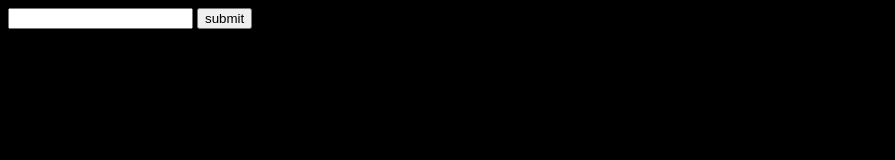
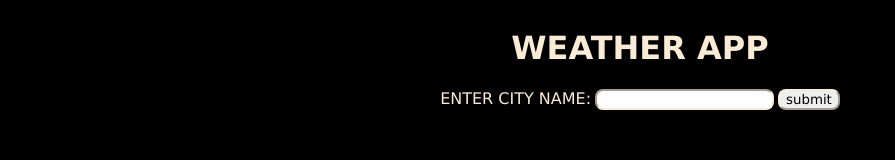
Before and after one commit to CulturalProfessor/Weather-App, a plain HTML site: page index.html in a window 1280 px wide. Shown: the whole page, without its empty margins (0-895 px from the left). Drawn offline with Linux system fonts and the light colour scheme.

Commit message:
initial commit

```diff
--- a/index.html
+++ b/index.html
@@ -8,14 +8,29 @@
     <style>
         body{
             background-color: black;
+            display: flex;
+            flex-direction: column;
         }
-        h2{
+        h2,h1,label{
+            font-family: Verdana, Geneva, Tahoma, sans-serif;
             color: antiquewhite;
+            text-transform: uppercase;
+        }
+        h1,form{
+            text-align: center;
+        }
+        input{
+            border-radius: 8px;
+            border-color: antiquewhite;
+            font-family: Verdana, Geneva, Tahoma, sans-serif;
+            color: black;
         }
     </style>
 </head>
 <body>
+    <h1>Weather App</h1>
     <form action="" id="form">
+        <label for="text">Enter city name:</label>
         <input type="text" id="city">
         <input type="button" value="submit" id="submit">
         <h2 id="name"></h2>
--- a/index.js
+++ b/index.js
@@ -14,9 +14,9 @@ submit.addEventListener("click", (e) => {
   fetch(url)
     .then((response) => response.json())
     .then((result) => {
-      temp.innerHTML=result["main"]["temp"]+" C";
+      temp.innerHTML=result["main"]["temp"]+" &#176C";
       cloud.innerHTML=result["weather"][0]["description"];
-      wind.innerHTML=result["wind"]["speed"]+" m/sec";
+      wind.innerHTML="Wind Speed: "+result["wind"]["speed"]+" m/sec";
       let icon_id=result["weather"][0]["icon"];
       // http://openweathermap.org/img/w/10d.png
       const icon_url=`http://openweathermap.org/img/w/${icon_id}.png`;
```
